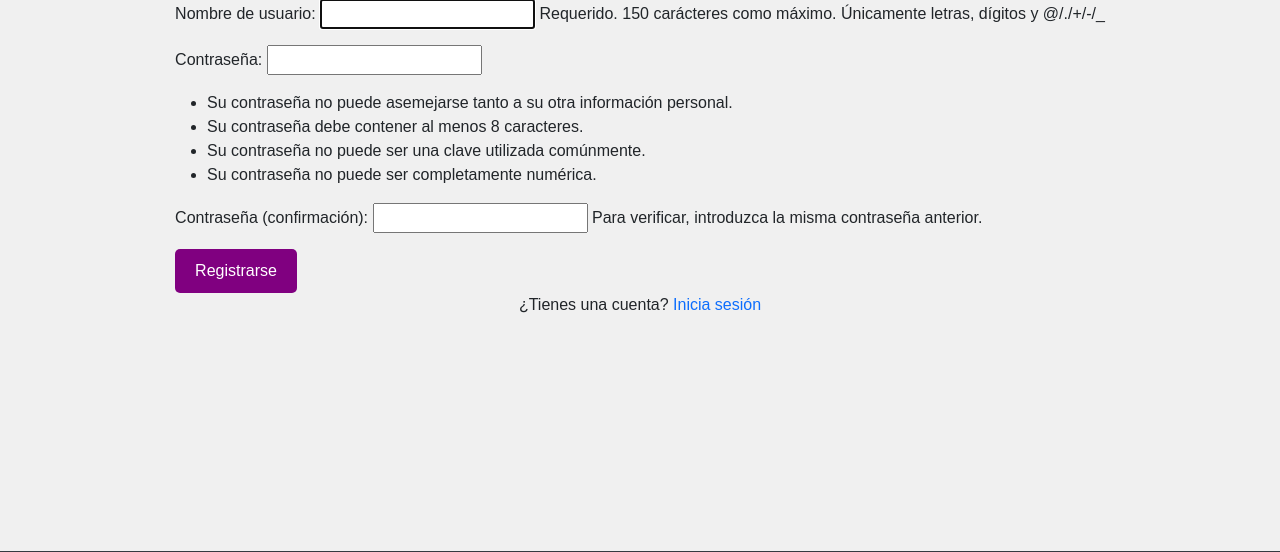
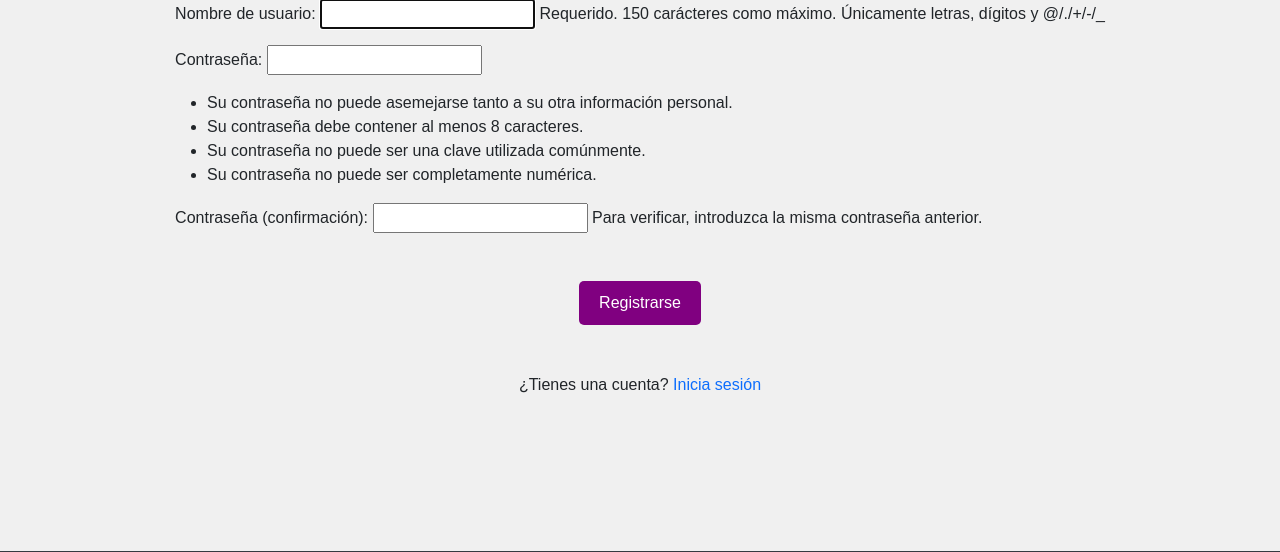
Before and after one commit to FJAB1992/TFG_PS, a Django app: page /signup/ in a window 1280 px wide. Shown: the part 111-663 px from the top of the page. Run offline with Django 5.2, Linux system fonts and the light colour scheme; some libraries are stand-ins or nearby versions.

Commit message:
format03

```diff
--- a/tfg_ps_app/templates/signup.html
+++ b/tfg_ps_app/templates/signup.html
@@ -14,7 +14,9 @@
         <form method="post" class="needs-validation" novalidate>
             {% csrf_token %}
             {{ form.as_p }}
-            <button type="submit" class="btn btn-primary">Registrarse</button>
+            <div class="text-center m-lg-5">
+                <button type="submit" class="btn btn-primary">Registrarse</button>
+            </div>
         </form>
         <p>¿Tienes una cuenta? <a href="{% url 'tfg_ps_app:login' %}">Inicia sesión</a></p>
     </div>
```
